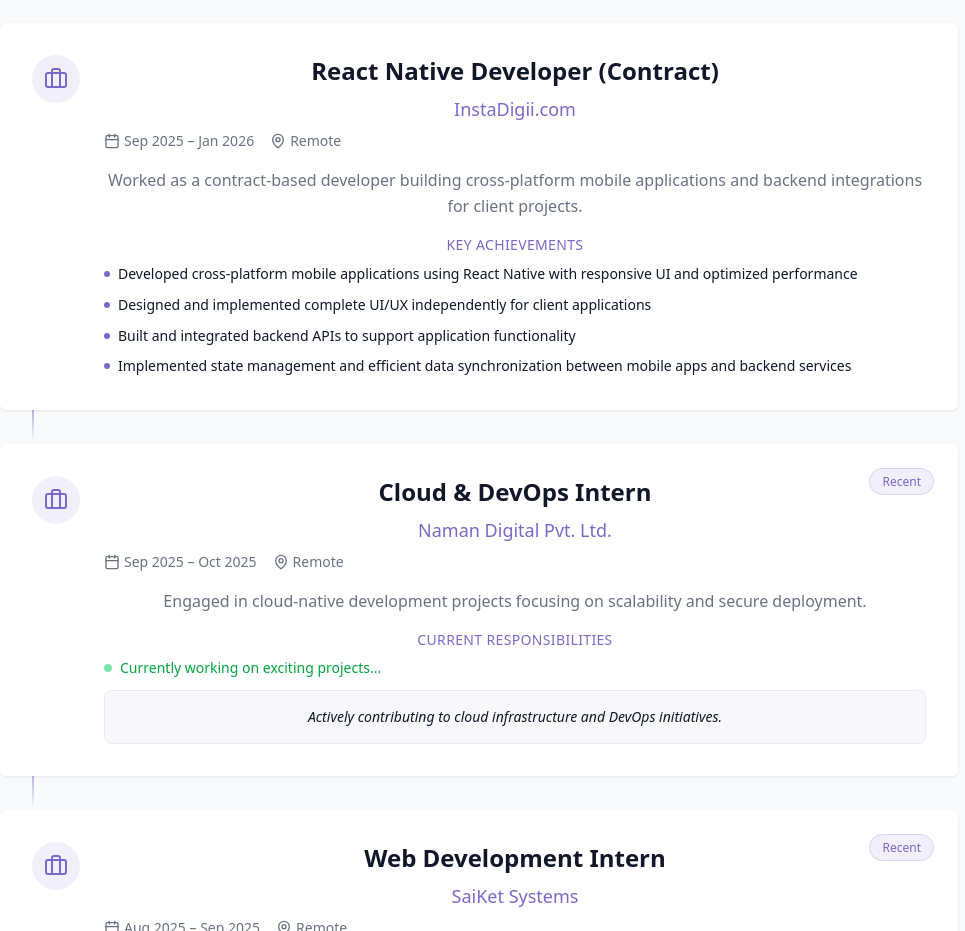
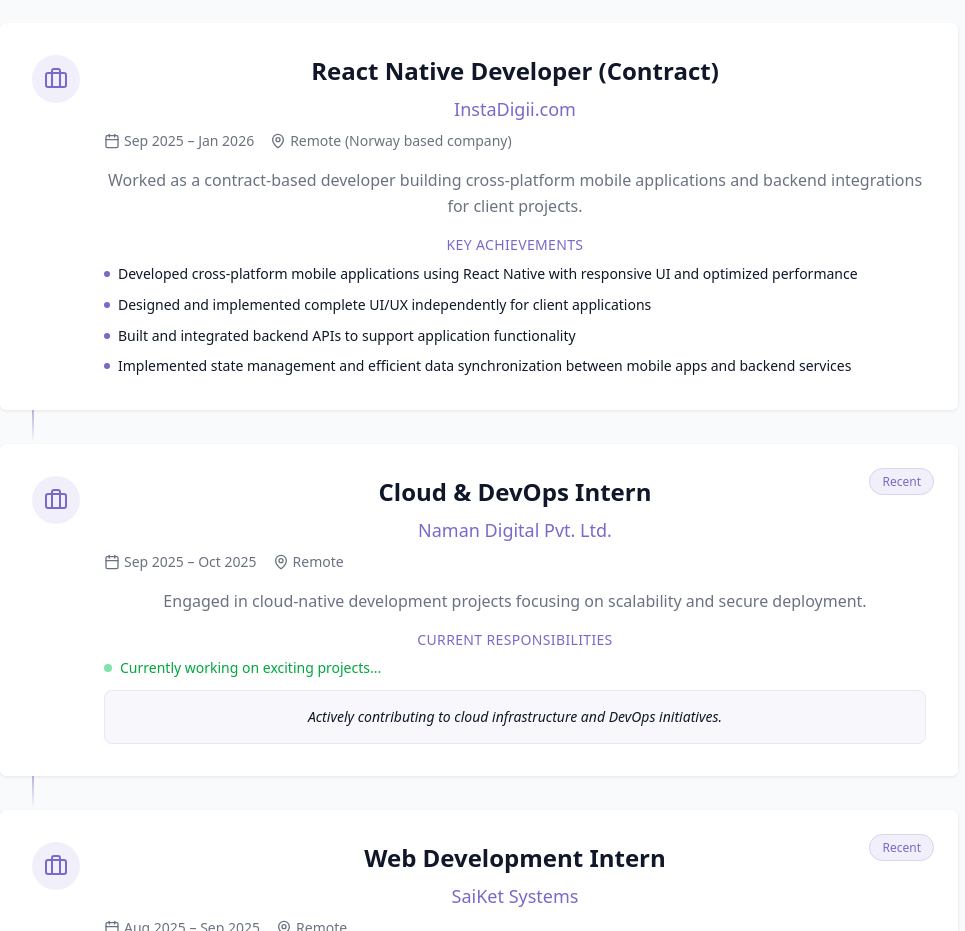
Before and after one commit to MrSahalImran/portfolio, a React (Vite) app: page / in a window 1280 px wide. Shown: the part 1780-2711 px from the top of the page, without its empty margins (161-1126 px from the left). Built offline with nearby package versions, Linux system fonts and the light colour scheme.

Commit message:
Added work Exp

```diff
--- a/src/components/WorkExperienceSection.jsx
+++ b/src/components/WorkExperienceSection.jsx
@@ -6,7 +6,7 @@
     company: "InstaDigii.com",
     position: "React Native Developer (Contract)",
     duration: "Sep 2025 – Jan 2026",
-    location: "Remote",
+    location: "Remote (Norway based company)",
     description:
       "Worked as a contract-based developer building cross-platform mobile applications and backend integrations for client projects.",
     achievements: [
```
